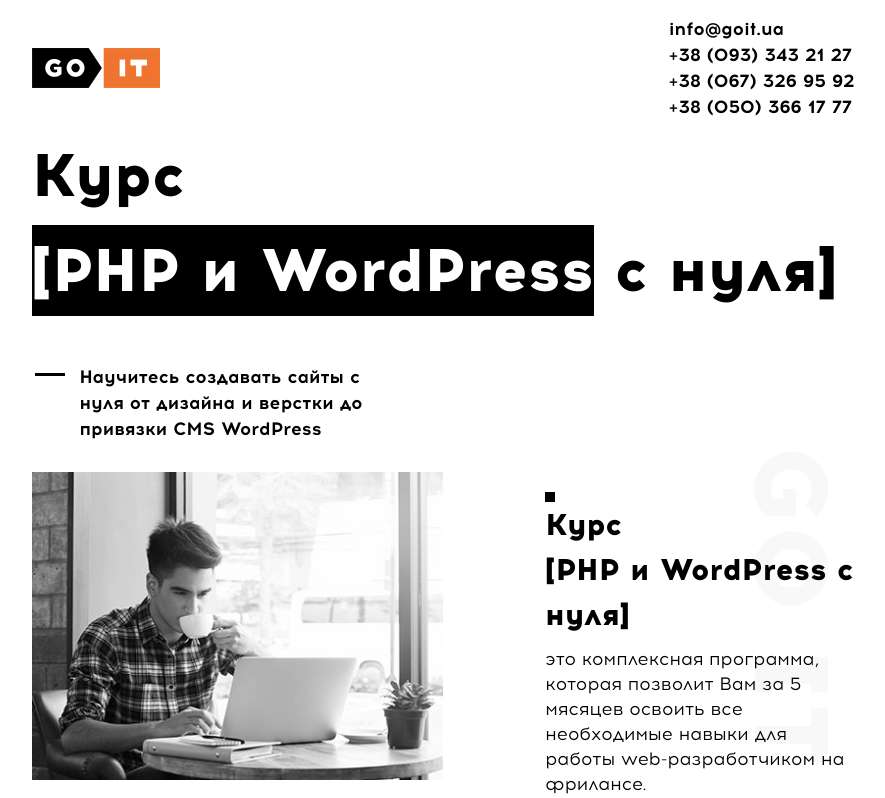
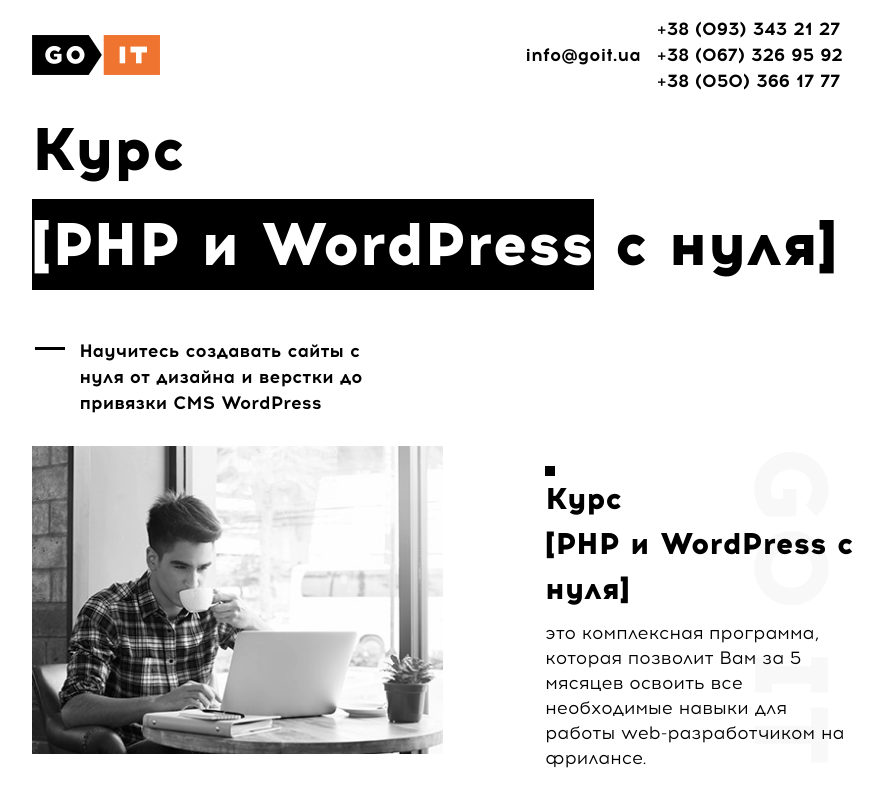
Before and after one commit to rotmanyan/goit-work, a website: page PHP Course/src/index.html in a window 1280 px wide. Shown: the top 798 px of the page, without its empty margins (197-1082 px from the left). Drawn offline with nearby package versions, Linux system fonts and the light colour scheme; files that its build step writes are made by us from their sources.

Commit message:
recreat header

```diff
--- a/PHP Course/src/sass/header.scss
+++ b/PHP Course/src/sass/header.scss
@@ -18,3 +18,33 @@
     }
   }
 }
+
+
+@media (min-width: 480px) {
+  .contacts {
+    flex-basis: 56%;
+    display: flex;
+    justify-content: space-between;
+
+    &__email {
+      flex-basis: 40%;
+      align-self: center;
+    }
+
+    &__phones {
+      flex-basis: 60%;
+    }
+  }
+}
+
+@media (min-width: 768px) {
+  .contacts {
+    flex-basis: 45%;
+  }
+}
+
+@media (min-width: 960px) {
+  .contacts {
+    flex-basis: 40%;
+  }
+}
```
Also changed, not shown: PHP Course/build/css/styles.css, PHP Course/build/css/styles.min.css.
